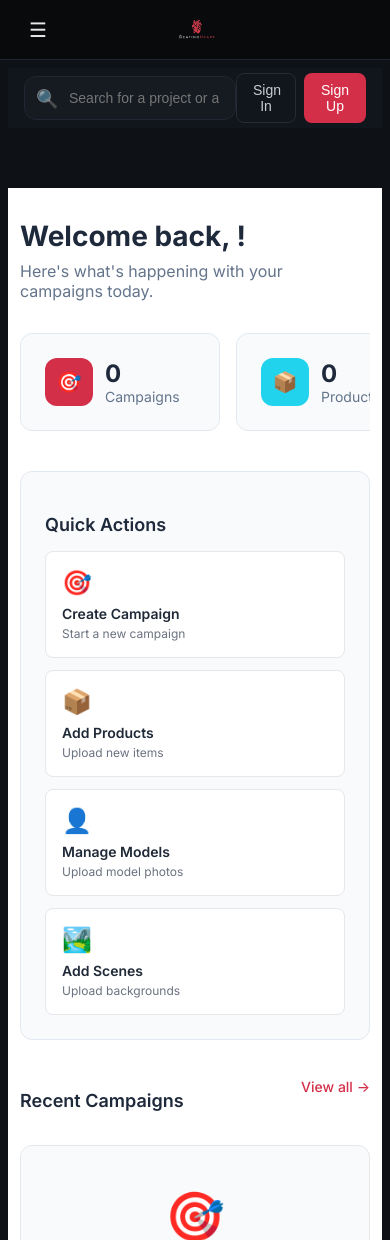
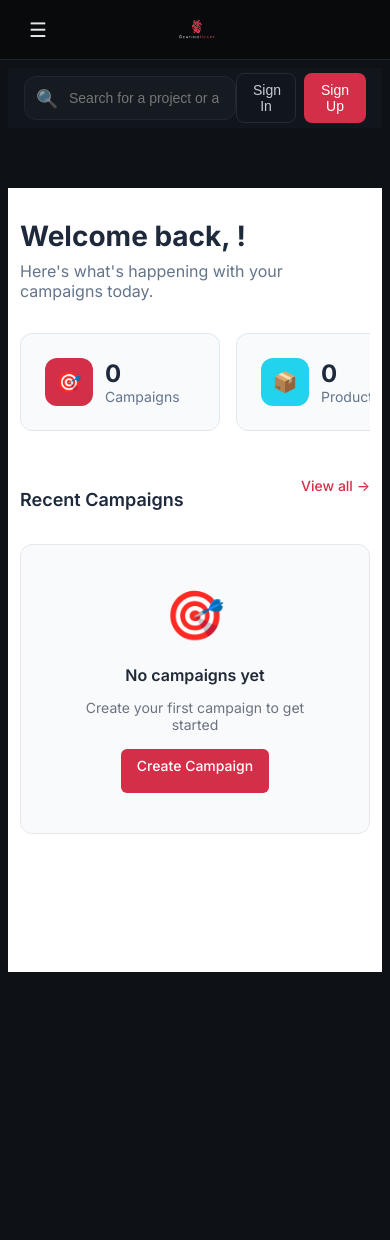
Before and after one commit to KingHaim/auraengine, a Next.js app in the folder apps/web/: page /dashboard in a window 390 px wide. Shown: the top 1240 px of the page. After the commit the page ends 980 px from the top, so only its background shows below. Built offline with nearby package versions, Linux system fonts and the light colour scheme.

Commit message:
Remove Quick Actions section and make Recent Campaigns horizontally scrollable on mobile

```diff
--- a/apps/web/app/dashboard/page.tsx
+++ b/apps/web/app/dashboard/page.tsx
@@ -30,6 +30,14 @@ export default function Dashboard() {
     totalScenes: 0,
   });
   const [loading, setLoading] = useState(true);
+  const [isMobile, setIsMobile] = useState(false);
+
+  useEffect(() => {
+    const checkMobile = () => setIsMobile(window.innerWidth < 768);
+    checkMobile();
+    window.addEventListener('resize', checkMobile);
+    return () => window.removeEventListener('resize', checkMobile);
+  }, []);
 
   useEffect(() => {
     const fetchData = async () => {
@@ -313,194 +321,6 @@ export default function Dashboard() {
           </div>
         </div>
 
-        {/* Quick Actions */}
-        <div
-          style={{
-            backgroundColor: "#F8FAFC",
-            borderRadius: "12px",
-            padding: "24px",
-            marginBottom: "32px",
-            border: "1px solid #E2E8F0",
-          }}
-        >
-          <h3
-            style={{
-              fontSize: "18px",
-              fontWeight: "600",
-              color: "#1E293B",
-              marginBottom: "16px",
-            }}
-          >
-            Quick Actions
-          </h3>
-          <div
-            style={{
-              display: "grid",
-              gridTemplateColumns: "repeat(auto-fit, minmax(200px, 1fr))",
-              gap: "16px",
-            }}
-          >
-            <a
-              href="/campaigns"
-              style={{
-                display: "block",
-                padding: "16px",
-                backgroundColor: "#FFFFFF",
-                borderRadius: "8px",
-                border: "1px solid #E5E7EB",
-                textDecoration: "none",
-                transition: "all 0.2s",
-              }}
-            >
-              <div
-                style={{
-                  fontSize: "24px",
-                  marginBottom: "8px",
-                }}
-              >
-                🎯
-              </div>
-              <div
-                style={{
-                  fontSize: "14px",
-                  fontWeight: "600",
-                  color: "#1F2937",
-                  marginBottom: "4px",
-                }}
-              >
-                Create Campaign
-              </div>
-              <div
-                style={{
-                  fontSize: "12px",
-                  color: "#6B7280",
-                }}
-              >
-                Start a new campaign
-              </div>
-            </a>
-
-            <a
-              href="/products"
-              style={{
-                display: "block",
-                padding: "16px",
-                backgroundColor: "#FFFFFF",
-                borderRadius: "8px",
-                border: "1px solid #E5E7EB",
-                textDecoration: "none",
-                transition: "all 0.2s",
-              }}
-            >
-              <div
-                style={{
-                  fontSize: "24px",
-                  marginBottom: "8px",
-                }}
-              >
-                📦
-              </div>
-              <div
-                style={{
-                  fontSize: "14px",
-                  fontWeight: "600",
-                  color: "#1F2937",
-                  marginBottom: "4px",
-                }}
-              >
-                Add Products
-              </div>
-              <div
-                style={{
-                  fontSize: "12px",
-                  color: "#6B7280",
-                }}
-              >
-                Upload new items
-              </div>
-            </a>
-
-            <a
-              href="/models"
-              style={{
-                display: "block",
-                padding: "16px",
-                backgroundColor: "#FFFFFF",
-                borderRadius: "8px",
-                border: "1px solid #E5E7EB",
-                textDecoration: "none",
-                transition: "all 0.2s",
-              }}
-            >
-              <div
-                style={{
-                  fontSize: "24px",
-                  marginBottom: "8px",
-                }}
-              >
-                👤
-              </div>
-              <div
-                style={{
-                  fontSize: "14px",
-                  fontWeight: "600",
-                  color: "#1F2937",
-                  marginBottom: "4px",
-                }}
-              >
-                Manage Models
-              </div>
-              <div
-                style={{
-                  fontSize: "12px",
-                  color: "#6B7280",
-                }}
-              >
-                Upload model photos
-              </div>
-            </a>
-
-            <a
-              href="/scenes"
-              style={{
-                display: "block",
-                padding: "16px",
-                backgroundColor: "#FFFFFF",
-                borderRadius: "8px",
-                border: "1px solid #E5E7EB",
-                textDecoration: "none",
-                transition: "all 0.2s",
-              }}
-            >
-              <div
-                style={{
-                  fontSize: "24px",
-                  marginBottom: "8px",
-                }}
-              >
-                🏞️
-              </div>
-              <div
-                style={{
-                  fontSize: "14px",
-                  fontWeight: "600",
-                  color: "#1F2937",
-                  marginBottom: "4px",
-                }}
-              >
-                Add Scenes
-              </div>
-              <div
-                style={{
-                  fontSize: "12px",
-                  color: "#6B7280",
-                }}
-              >
-                Upload backgrounds
-              </div>
-            </a>
-          </div>
-        </div>
 
         {/* Recent Campaigns */}
         <div>
@@ -537,10 +357,14 @@ export default function Dashboard() {
           {campaigns.length > 0 ? (
             <div
               style={{
-                display: "grid",
-                gridTemplateColumns: "repeat(auto-fit, minmax(200px, 1fr))",
+                display: isMobile ? "flex" : "grid",
+                gridTemplateColumns: isMobile ? "none" : "repeat(auto-fit, minmax(200px, 1fr))",
+                overflowX: isMobile ? "auto" : "visible",
                 gap: "16px",
                 maxWidth: "800px",
+                scrollbarWidth: "thin",
+                scrollbarColor: "#cbd5e1 transparent",
+                WebkitOverflowScrolling: "touch",
               }}
             >
               {campaigns.map((campaign) => (
@@ -554,6 +378,8 @@ export default function Dashboard() {
                     overflow: "hidden",
                     transition: "all 0.2s",
                     cursor: "pointer",
+                    minWidth: isMobile ? "200px" : "auto",
+                    flexShrink: 0,
                   }}
                   onMouseEnter={(e) => {
                     e.currentTarget.style.transform = "translateY(-2px)";
```
